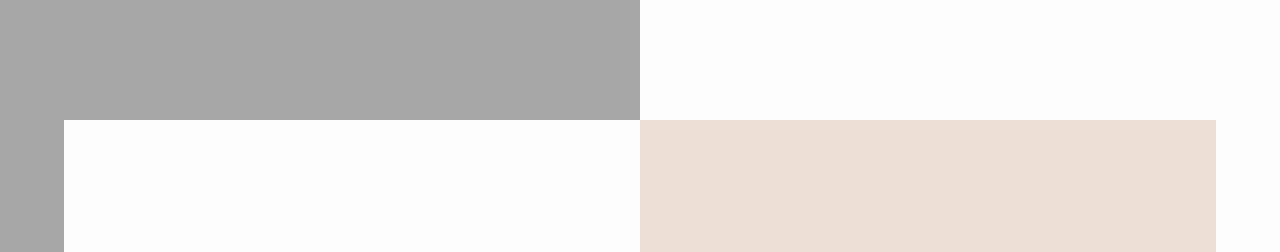
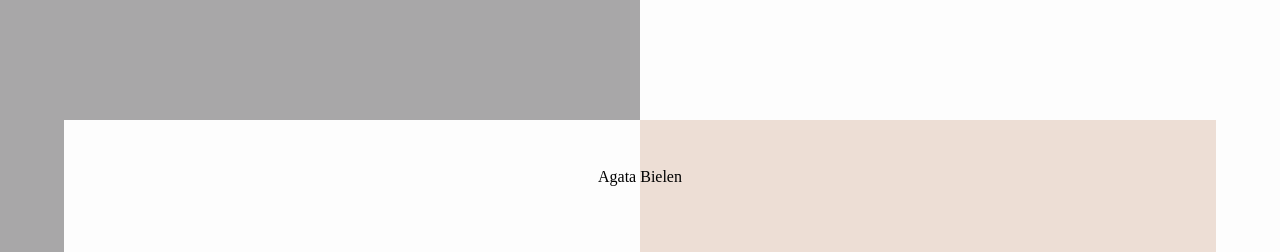
Before and after one commit to SolaOmi/agata-bielen, a plain HTML site: page index.html in a window 1280 px wide. Shown: the top 252 px of the page. Drawn offline with Linux system fonts and the light colour scheme.

Commit message:
Add header to center of main tag.

```diff
--- a/index.css
+++ b/index.css
@@ -14,13 +14,22 @@ body {
 }
 
 main {
-  /*background-color: blue;*/
   height: 70%;
   left: 5%;
   position: absolute;
   top: 15%;
   width: 90%;
   z-index: 100;
+}
+
+header {
+  height: 50px;
+  left: 35%;
+  margin-top: 2.0rem;
+  position: absolute;
+  text-align: center;
+  width: 30%;
+  z-index: 10;
 }
 
 .background-positioning {
--- a/index.html
+++ b/index.html
@@ -12,6 +12,9 @@
     <div class="background-positioning dark-gray"></div>
     <div class="background-positioning almost-white"></div>
     <main>
+      <header class="header">
+        <p>Agata Bielen</p>
+      </header>
       <div class="background-positioning almost-white"></div>
       <div class="background-positioning pink-salmon"></div>
     </main>
```
